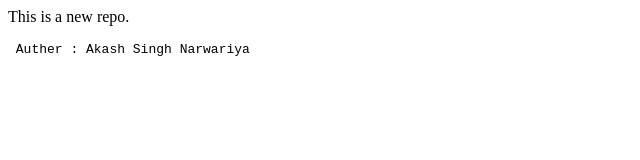
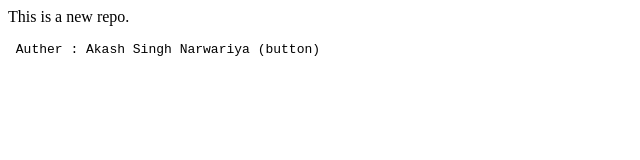
Before and after one commit to Akash1944/local-repo, a plain HTML site: page index.html in a window 1280 px wide. Shown: the full height of the page, 0-640 px from the left. Drawn offline with Linux system fonts and the light colour scheme.

```diff
--- a/index.html
+++ b/index.html
@@ -1,2 +1,2 @@
 <p> This is a new repo. </p>
-<pre> Auther : Akash Singh Narwariya</pre>
+<pre> Auther : Akash Singh Narwariya (button)</pre>
```
